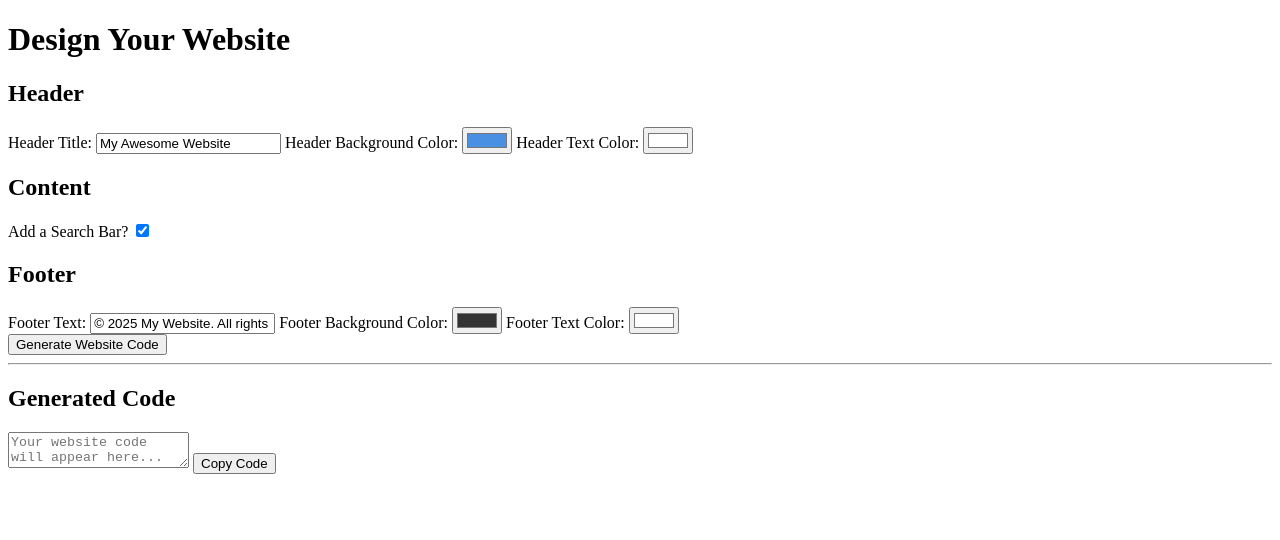
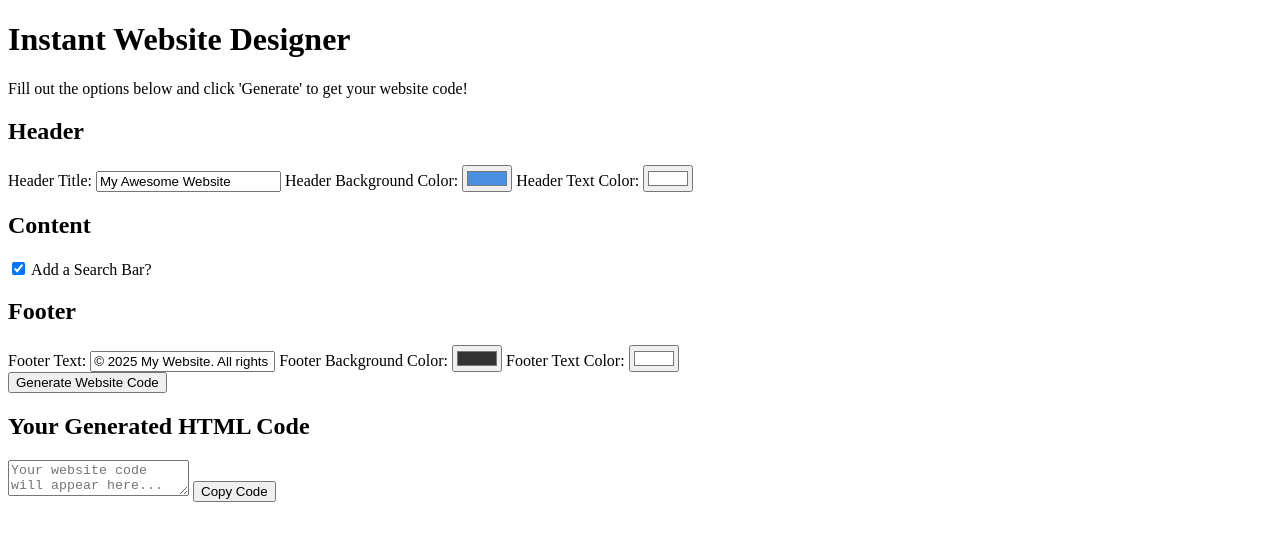
Before and after one commit to BIDDLG/My-Url-shortner, a plain HTML site: page index.html in a window 1280 px wide. Drawn offline with Linux system fonts and the light colour scheme.

Commit message:
Update index.html

```diff
--- a/index.html
+++ b/index.html
@@ -1,14 +1,18 @@
 <!DOCTYPE html>
 <html lang="en">
 <head>
-    <title>Website Designer Tool</title>
-    <!-- Add your CSS file link here -->
+    <meta charset="UTF-8">
+    <meta name="viewport" content="width=device-width, initial-scale=1.0">
+    <title>Instant Website Designer</title>
+    <link rel="stylesheet" href="style.css">
 </head>
 <body>
-    <h1>Design Your Website</h1>
 
-    <form id="design-form">
-        <!-- == HEADER SECTION == -->
+    <div class="container">
+        <h1>Instant Website Designer</h1>
+        <p>Fill out the options below and click 'Generate' to get your website code!</p>
+
+        <div class="form-section">
             <h2>Header</h2>
             <label for="header-text">Header Title:</label>
             <input type="text" id="header-text" value="My Awesome Website">
@@ -18,13 +22,17 @@
 
             <label for="header-text-color">Header Text Color:</label>
             <input type="color" id="header-text-color" value="#ffffff">
+        </div>
 
-        <!-- == SEARCH BAR SECTION == -->
+        <div class="form-section">
             <h2>Content</h2>
-        <label for="add-searchbar">Add a Search Bar?</label>
+            <label for="add-searchbar">
                 <input type="checkbox" id="add-searchbar" checked>
+                Add a Search Bar?
+            </label>
+        </div>
 
-        <!-- == FOOTER SECTION == -->
+        <div class="form-section">
             <h2>Footer</h2>
             <label for="footer-text">Footer Text:</label>
             <input type="text" id="footer-text" value="© 2025 My Website. All rights reserved.">
@@ -34,15 +42,16 @@
 
             <label for="footer-text-color">Footer Text Color:</label>
             <input type="color" id="footer-text-color" value="#ffffff">
-    </form>
+        </div>
 
         <button id="generate-btn">Generate Website Code</button>
 
-    <hr>
-
-    <h2>Generated Code</h2>
+        <div class="output-section">
+            <h2>Your Generated HTML Code</h2>
             <textarea id="output-code" readonly placeholder="Your website code will appear here..."></textarea>
             <button id="copy-btn">Copy Code</button>
+        </div>
+    </div>
 
     <script src="script.js"></script>
 </body>
```
Lines whose indentation alone changed are shown as unchanged.
